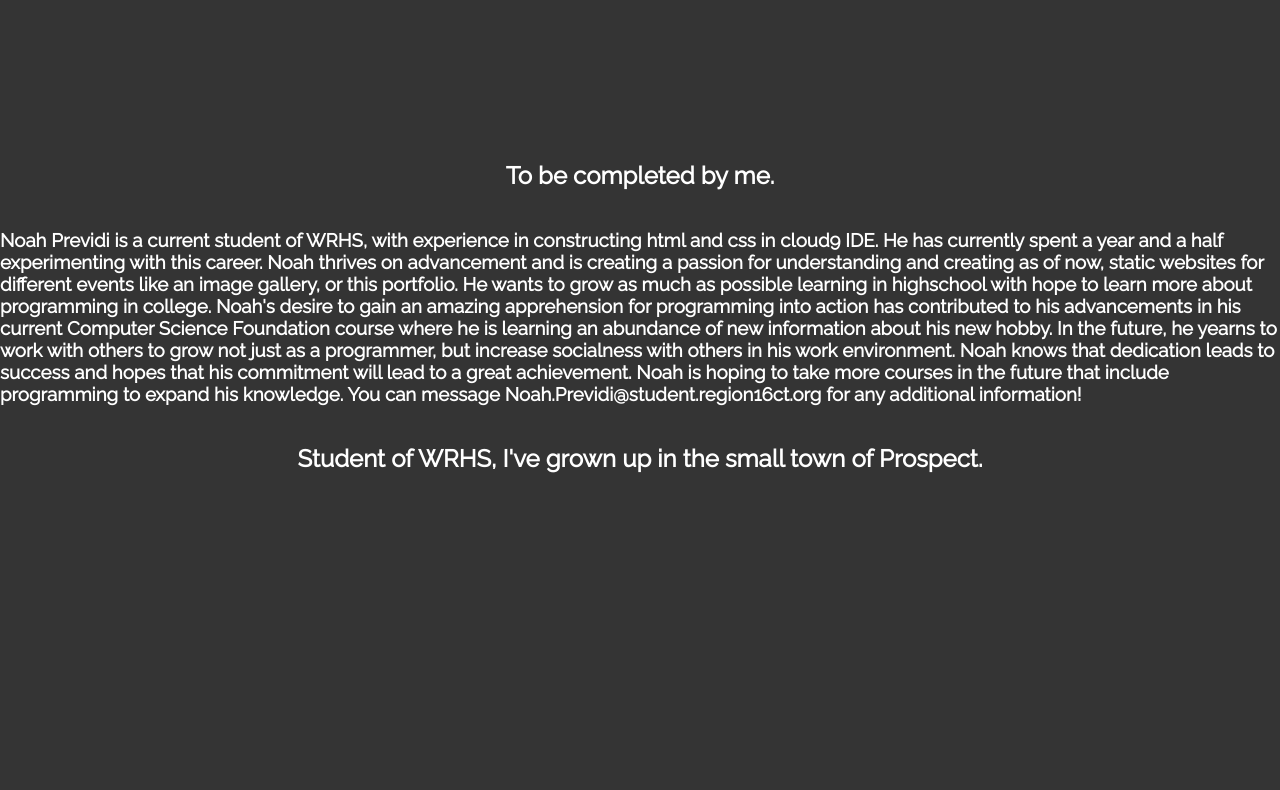
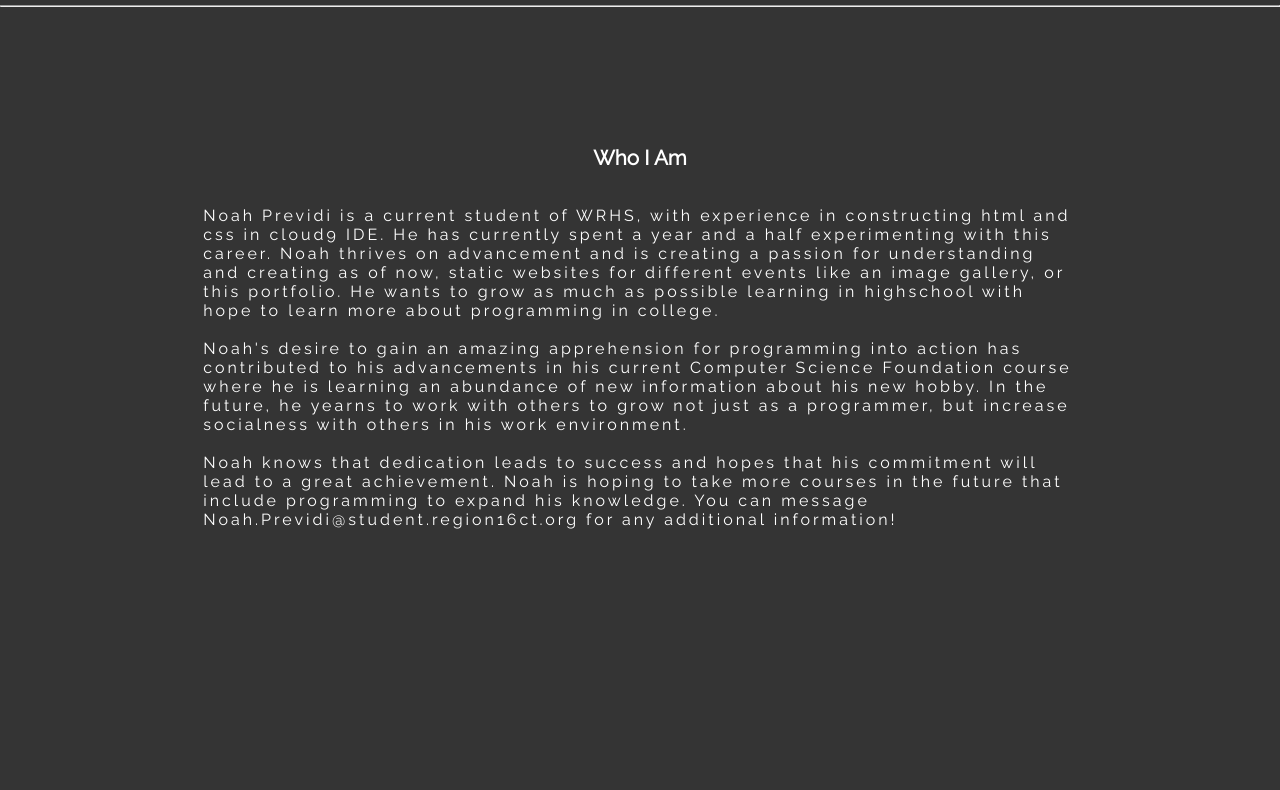
Before and after one commit to CSF2223/NoahP, a plain HTML site: page aboutMe.html in a window 1280 px wide. Shown: the part 73-863 px from the top of the page. Drawn offline with Linux system fonts and the light colour scheme.

Commit message:
Added CSS code to aboutMe page, currently working on finalizing aboutMe responcive web design

```diff
--- /dev/null
+++ b/aboutMe.css
@@ -0,0 +1,91 @@
+/*
+Color Palette
+background color: #343434
+primary: #1E96FC
+secondary: #48ACF0
+tertiary: #
+accent: #a27e8e
+vegasGold: #ede7d9
+white: #fff
+black: #000
+*/
+
+@import url('https://fonts.googleapis.com/css2?family=Raleway:wght@100;200;400&display=swap');
+@import url('https://fonts.googleapis.com/css2?family=Great+Vibes&display=swap');
+
+html {
+    /* If we add any padding or border onto an element it does not affect the width of the element */
+        box-sizing: border-box;
+}
+
+body {
+    margin: 0;
+    padding: 0;
+    font-family: 'Raleway', sans-serif;
+    font-weight: 400;
+    background-color: #343434;
+    color: #fff;
+}
+
+.aboutMe {
+    display: flex;
+    flex-direction: column;
+    justify-content: space-evenly;
+    align-items: center;
+    padding: 1rem;
+    font-size: 1rem;
+}
+
+.aboutMeImage {
+    padding: 2rem;
+}
+
+.aboutMeImage img {
+    border-radius: 6rem;
+    box-shadow: 10px 10px #000;
+    width: 100%;
+    height: auto;
+}
+
+.aboutMeText {
+    font-size: 0.7rem;
+    padding-bottom: 3rem;
+    text-align: inherit;
+    letter-spacing: 3px;
+    padding: 1rem;
+}
+
+.aboutmeText {
+    display: flex;
+    justify-content: center;
+    align-items: center;
+}
+
+.aboutmeText li {
+    list-style: none;
+    font-size: .5rem;
+    padding: 0 0.7rem;
+    margin-bottom: 0.5rem;
+}
+
+.aboutmeText li a {
+    text-decoration: none;
+    color: #ede7d9;
+    display: block;
+}
+
+@media (min-width: 800px) {
+    .aboutMe {
+        float: none;
+        font-size: 1.1rem;
+    }
+
+    .aboutMeText {
+        flex-direction: row;
+        justify-content: space-evenly;
+        align-items: center;
+        max-width: 70%;
+        font-size: 1rem;
+    }
+
+}
--- a/aboutMe.html
+++ b/aboutMe.html
@@ -6,6 +6,7 @@
     <meta http-equiv="X-UA-Compatible" content="ie=edge">
     <link rel="stylesheet" href="style.css" type="text/css" />
     <link rel="stylesheet" href="nav.css" type="text/css" />
+    <link rel="stylesheet" href="aboutMe.css" type="text/css" />
     <link rel="icon" type="image/x-icon" href="assets/Bean.jpg">
     <title>Aladdin's Blog</title>
 </head>
@@ -31,15 +32,21 @@
         </div> <!-- close navbar links class -->
     </nav> <!-- close navbar class -->
 
+    <hr>
+
     <section class="filler">
-        <h1>To be completed by me.</h1>
-        <h3>Noah Previdi is a current student of WRHS, with experience in constructing html and css in cloud9 IDE. He has currently spent a year and a half experimenting with this career. Noah thrives on advancement and is creating a passion for understanding and creating as of now, static websites for different events like an image gallery, or this portfolio. He wants to grow as much as possible learning in highschool with hope to learn more about programming in college.
 
-Noah's desire to gain an amazing apprehension for programming into action has contributed to his advancements in his current Computer Science Foundation course where he is learning an abundance of new information about his new hobby. In the future, he yearns to work with others to grow not just as a programmer, but increase socialness with others in his work environment.
+    <section class="aboutMe">
+                <h1 class="aboutMeTitle">Who I Am</h1>
+            <section class="aboutMeText">
+        <l1> Noah Previdi is a current student of WRHS, with experience in constructing html and css in cloud9 IDE. He has currently spent a year and a half experimenting with this career. Noah thrives on advancement and is creating a passion for understanding and creating as of now, static websites for different events like an image gallery, or this portfolio. He wants to grow as much as possible learning in highschool with hope to learn more about programming in college.</l1>
+            <br><br>
+        <l1>Noah's desire to gain an amazing apprehension for programming into action has contributed to his advancements in his current Computer Science Foundation course where he is learning an abundance of new information about his new hobby. In the future, he yearns to work with others to grow not just as a programmer, but increase socialness with others in his work environment.</l1>
+            <br><br>
+        <l1>Noah knows that dedication leads to success and hopes that his commitment will lead to a great achievement. Noah is hoping to take more courses in the future that include programming to expand his knowledge. You can message Noah.Previdi@student.region16ct.org for any additional information!</l1>
+            </section>
+    </section>
 
-Noah knows that dedication leads to success and hopes that his commitment will lead to a great achievement. Noah is hoping to take more courses in the future that include programming to expand his knowledge. You can message Noah.Previdi@student.region16ct.org for any additional information!
-</h3>
-        <h1>Student of WRHS, I've grown up in the small town of Prospect.</h1>
     </section>
 
     <footer>
```
